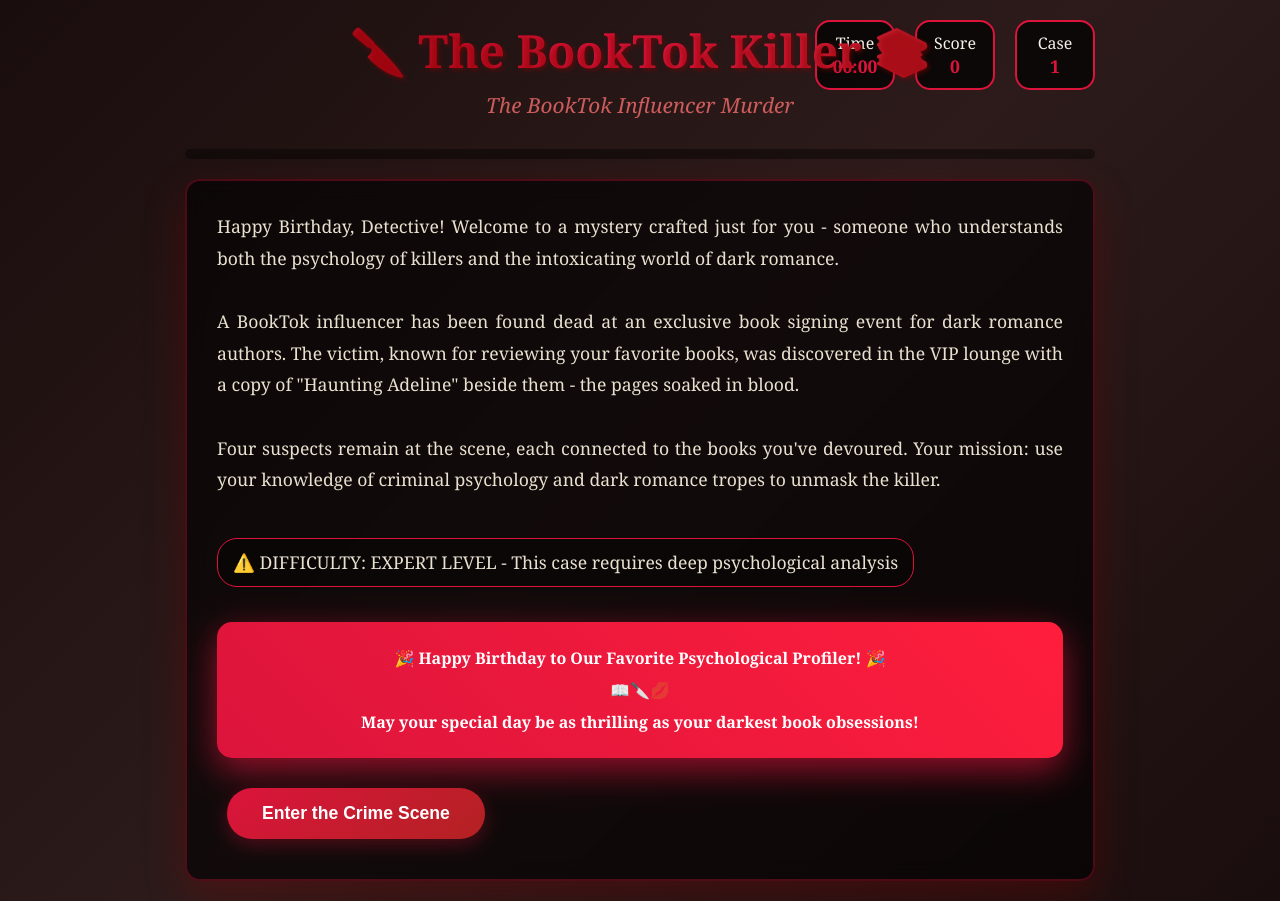
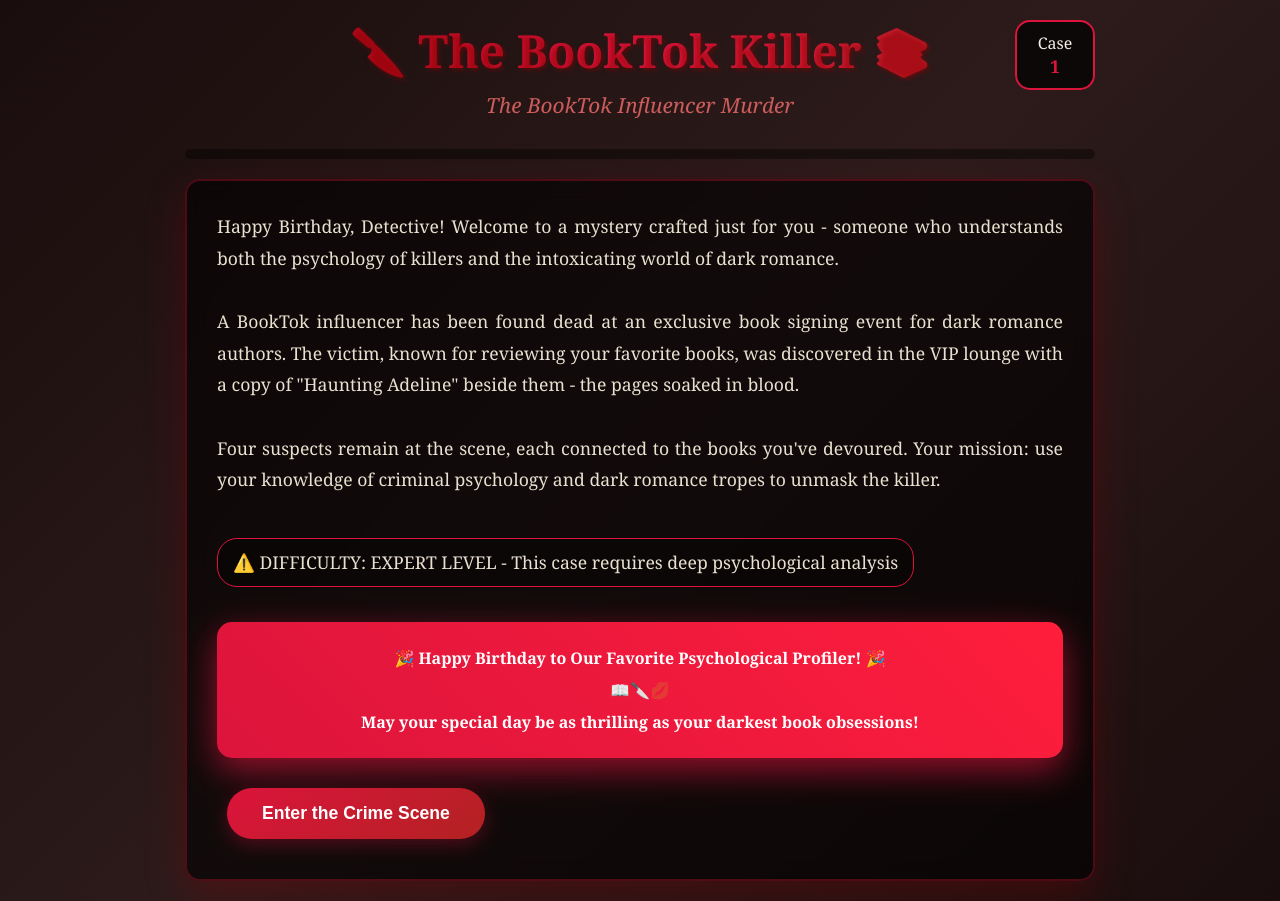
Before and after one commit to pr147/Birthday-Mystery-Game, a plain HTML site: page index.html in a window 1280 px wide. Drawn offline with Linux system fonts and the light colour scheme.

Commit message:
Update index.html

```diff
--- a/index.html
+++ b/index.html
@@ -404,14 +404,6 @@
 <body>
     <div class="container">
         <div class="stats-panel">
-            <div class="stat-box">
-                <div>Time</div>
-                <div class="timer" id="timer">00:00</div>
-            </div>
-            <div class="stat-box">
-                <div>Score</div>
-                <div class="score" id="score">0</div>
-            </div>
             <div class="stat-box">
                 <div>Case</div>
                 <div class="score" id="caseNumber">1</div>
```
